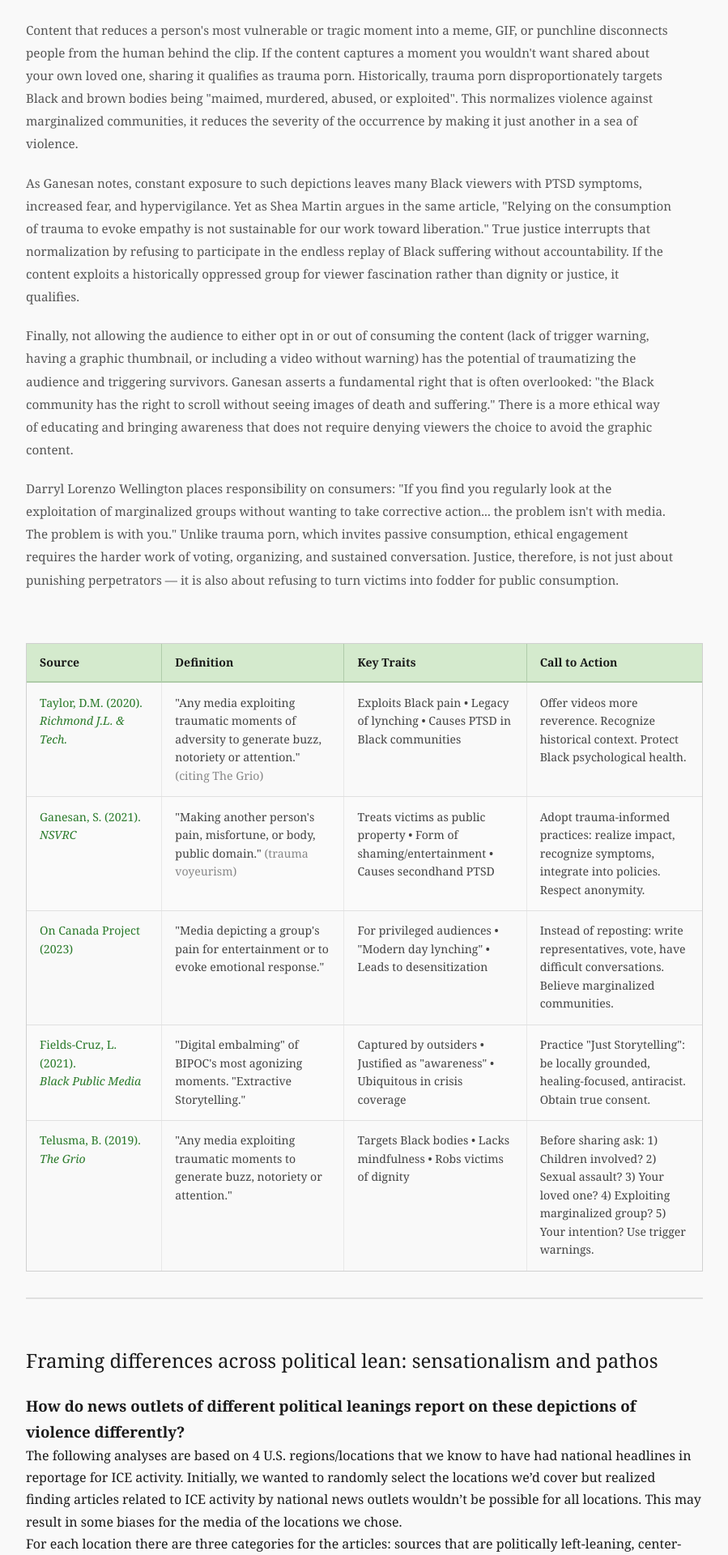
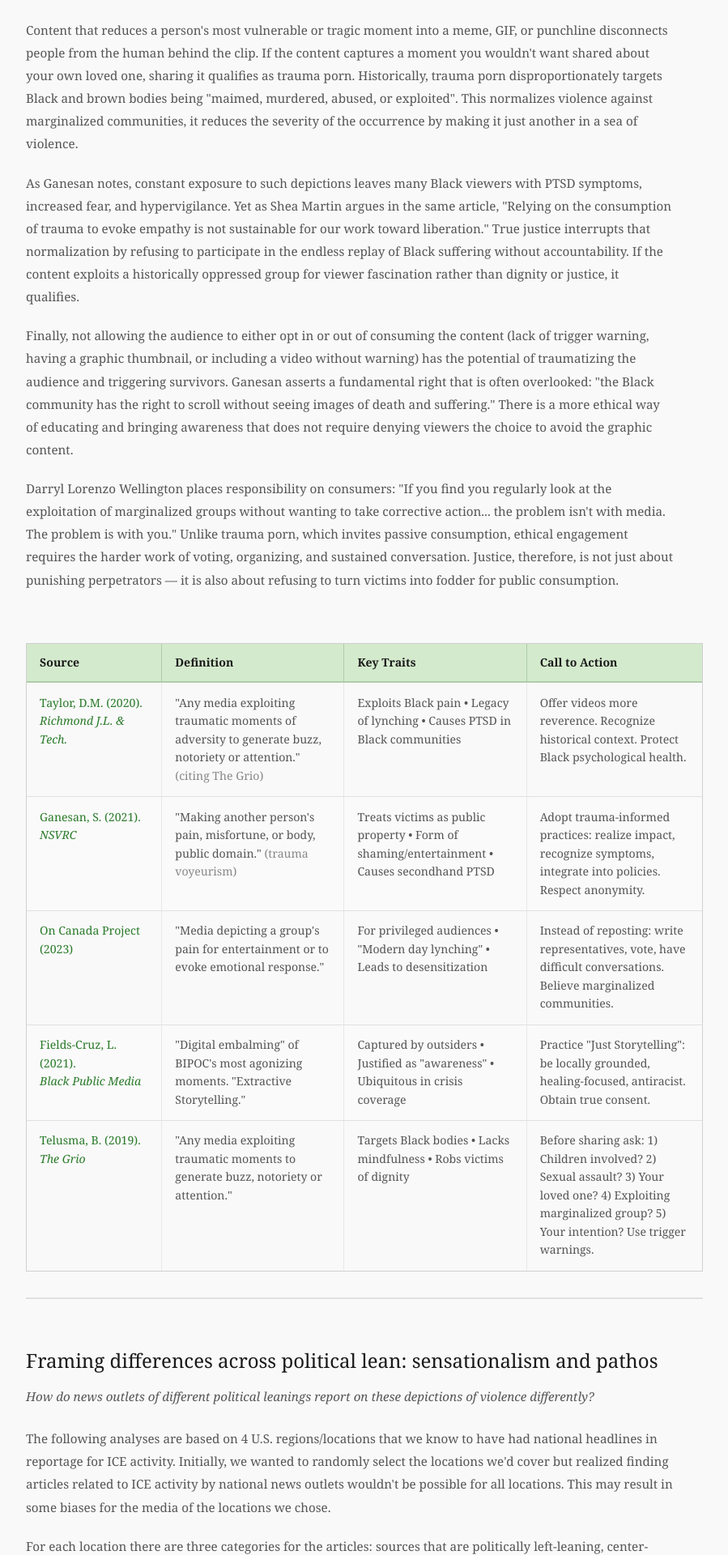
Before and after one commit to zoyaio/ice-rhetoric-data-justice-project, a Flask app: template templates/media_desensitization.html in a window 1280 px wide. Shown: the part 1560-3480 px from the top of the page at 81% size, without its empty margins (190-1089 px from the left). Run offline with Flask 3, Linux system fonts and the light colour scheme; the template is opened without the code that fills it, so the values that code supplies are empty; parts of the project's set-up code (start-up, migrations or seed data) failed here and were passed over.

Commit message:
styling changes

```diff
--- a/static/media_desensitization.css
+++ b/static/media_desensitization.css
@@ -7,28 +8,48 @@
     margin-bottom: 1.25rem;
 }
 
-/* ── Media Desensitization section ───────────────────────── */
-.desensitization-section {
-    margin-bottom: 3.5rem;
-    padding-bottom: 2rem;
-    border-bottom: 2px solid #e0e0e0;
+.section-sub {
+    font-family: Georgia, serif;
+    font-size: 0.95rem;
+    font-weight: normal;
+    font-style: italic;
+    color: #555;
+    max-width: 800px;
+    margin-top: -0.5rem;
+    margin-bottom: 1.5rem;
 }
 
-.body-text {
+.city-heading {
     font-family: Georgia, serif;
+    font-size: 1.15rem;
+    font-weight: normal;
+    color: #333;
+    margin-bottom: 0.75rem;
+}
+
+.prose {
+    font-family: Georgia, serif;
+    font-size: 0.95rem;
     color: #555;
-    font-size: 0.95rem;
     line-height: 1.85;
     max-width: 800px;
-}
-
-.body-text p {
     margin-bottom: 1.25rem;
 }
 
-.body-text p:last-child {
-    margin-bottom: 0;
+.prose.intro {
+    margin-bottom: 2.5rem;
 }
+
+.prose.map-label {
+    margin-top: 2rem;
+    margin-bottom: 1.5rem;
+}
+
+.city-section .prose {
+    margin-bottom: 1.5rem;
+}
+
+/* ── Chart image ────────────────────────────────────────────── */
 
 .section-chart {
     width: 100%;
@@ -50,9 +80,14 @@
     border-collapse: collapse;
     font-family: Georgia, serif;
     font-size: 0.88rem;
-    color: #444;
+    color: #555;
     line-height: 1.6;
 }
+
+.sources-table th:nth-child(1) { width: 20%; }
+.sources-table th:nth-child(2) { width: 27%; }
+.sources-table th:nth-child(3) { width: 27%; }
+.sources-table th:nth-child(4) { width: 26%; }
 
 .sources-table thead tr {
     background: #d4eacd;
@@ -95,11 +130,12 @@
     text-decoration: none;
 }
 
-.sources-table .cite-note {
+.cite-note {
     color: #888;
 }
 
-/* ── Map wrap ─────────────────────────────────────────────── */
+/* ── Map ────────────────────────────────────────────────────── */
+
 .map-wrap {
     height: 420px;
     overflow: hidden;
--- a/templates/base.html
+++ b/templates/base.html
@@ -11,7 +11,7 @@
     <nav>
         <a href="{{ url_for('home') }}">Home</a>
         <a href="{{ url_for('media_representation') }}">Media Representation</a>
-        <a href="{{ url_for('media_desensitization') }}">Media Focus</a>
+        <a href="{{ url_for('media_desensitization') }}">Media Depictions</a>
         <a href="{{ url_for('narratives_left_out') }}">Narratives Left Out</a>
     </nav>
 
--- a/templates/media_desensitization.html
+++ b/templates/media_desensitization.html
@@ -1,6 +1,6 @@
 {% extends "base.html" %}
 
-{% block title %}Media Focus{% endblock %}
+{% block title %}Media Depictions{% endblock %}
 
 {% block extra_css %}
 <link rel="stylesheet" href="{{ url_for('static', filename='media_desensitization.css') }}">
@@ -25,8 +25,8 @@
   }
 </script>
 
-<h1>Media Focus: how does media chose to tell stories?</h1>
-<p class="page-intro">In the previous section, we looked at whose stories media choses to tell. Now, within that already
+<h1>Media Depiction: how does media chose to tell stories?</h1>
+<p class="prose intro">In the previous section, we looked at whose stories media choses to tell. Now, within that already
     limited scope of people, this section will analyze how media depicts their life stories. Namely, we find a strong
     general media focus on including damage-based content. Within this framework, we then look at the differences in
     framing and reporting between media outlets with different leans and find that both the left and the right use
@@ -34,32 +34,30 @@
 </p>
 
 <!-- ── Media Desensitization ───────────────────────────────── -->
-<h2 class="page-header">Saturation of damage-based content, leading to desensitization</h2>
+<h2 class="section-heading">Saturation of damage-based content, leading to desensitization</h2>
 
 <div class="desensitization-section">
     <img src="{{ url_for('static', filename='images/trauma_porn_bar.png') }}"
          alt="Proportion of Trauma Porn Content by Search Query"
          class="section-chart">
 
-    <div class="body-text">
-        <p>The Grio identifies the concept of trauma porn as "...any type of media – be it written, photographed or filmed – which exploits traumatic moments of adversity to generate buzz, notoriety or social media attention". This pattern has deep historical roots, particularly in media portrayals of Black communities, stretching back to slavery-era imagery where enslaved bodies were displayed, photographed, and circulated as spectacles of punishment, torture, and death, often to reinforce racial hierarchies or satisfy morbid curiosity.</p>
-        <p>Although it may be difficult to distinguish between documentation that serves historical truth or justice and content that merely profits from BIPOC suffering, Ganesan offers a useful framework: the difference between "portrait" (individual-focused) and "landscape" (issue-focused) portrayals. Trauma voyeurism fixates on the specific victim as a spectacle, whereas justice-oriented coverage addresses systemic conditions. The lines the Grio draws can help us distinguish between wanting to capture the lived realities of people with the intention to bring awareness to those experiences in order to bring some form of change and the exploitation of those lived experiences that often lead to desensitization. Justice-oriented documentation respects the victim's right not to be cast as a perpetual spectacle; exploitation, by contrast, treats trauma as entertainment.</p>
-        <p>For example, sharing obscene or gruesome images involving children, especially if the child is identifiable, only compounds harm. Ganesan adds a critical racial dimension: research shows Black children as young as ten are perceived as less innocent and more fit for adult consequences, meaning they are denied the protective framing afforded to white children when their images circulate as trauma porn. If a child is present and identifiable, sharing the images without protection qualifies as trauma porn.</p>
-        <p>Content depicting sexual assault and circulating it as "news" or content only re-traumatizes the victim and may even be consumed by individuals who sensationalize this kind of violence. If the content shows someone being sexually violated and it is shared without consent or trigger warnings, it is trauma porn. Justice requires consent, anonymity where requested, and centering survivors' needs, not viral metrics.</p>
-        <p>Content that reduces a person's most vulnerable or tragic moment into a meme, GIF, or punchline disconnects people from the human behind the clip. If the content captures a moment you wouldn't want shared about your own loved one, sharing it qualifies as trauma porn. Historically, trauma porn disproportionately targets Black and brown bodies being "maimed, murdered, abused, or exploited". This normalizes violence against marginalized communities, it reduces the severity of the occurrence by making it just another in a sea of violence.</p>
-        <p>As Ganesan notes, constant exposure to such depictions leaves many Black viewers with PTSD symptoms, increased fear, and hypervigilance. Yet as Shea Martin argues in the same article, "Relying on the consumption of trauma to evoke empathy is not sustainable for our work toward liberation." True justice interrupts that normalization by refusing to participate in the endless replay of Black suffering without accountability. If the content exploits a historically oppressed group for viewer fascination rather than dignity or justice, it qualifies.</p>
-        <p>Finally, not allowing the audience to either opt in or out of consuming the content (lack of trigger warning, having a graphic thumbnail, or including a video without warning) has the potential of traumatizing the audience and triggering survivors. Ganesan asserts a fundamental right that is often overlooked: "the Black community has the right to scroll without seeing images of death and suffering." There is a more ethical way of educating and bringing awareness that does not require denying viewers the choice to avoid the graphic content.</p>
-        <p>Darryl Lorenzo Wellington places responsibility on consumers: "If you find you regularly look at the exploitation of marginalized groups without wanting to take corrective action... the problem isn't with media. The problem is with you." Unlike trauma porn, which invites passive consumption, ethical engagement requires the harder work of voting, organizing, and sustained conversation. Justice, therefore, is not just about punishing perpetrators — it is also about refusing to turn victims into fodder for public consumption.</p>
-    </div>
+    <p class="prose">The Grio identifies the concept of trauma porn as "...any type of media – be it written, photographed or filmed – which exploits traumatic moments of adversity to generate buzz, notoriety or social media attention". This pattern has deep historical roots, particularly in media portrayals of Black communities, stretching back to slavery-era imagery where enslaved bodies were displayed, photographed, and circulated as spectacles of punishment, torture, and death, often to reinforce racial hierarchies or satisfy morbid curiosity.</p>
+    <p class="prose">Although it may be difficult to distinguish between documentation that serves historical truth or justice and content that merely profits from BIPOC suffering, Ganesan offers a useful framework: the difference between "portrait" (individual-focused) and "landscape" (issue-focused) portrayals. Trauma voyeurism fixates on the specific victim as a spectacle, whereas justice-oriented coverage addresses systemic conditions. The lines the Grio draws can help us distinguish between wanting to capture the lived realities of people with the intention to bring awareness to those experiences in order to bring some form of change and the exploitation of those lived experiences that often lead to desensitization. Justice-oriented documentation respects the victim's right not to be cast as a perpetual spectacle; exploitation, by contrast, treats trauma as entertainment.</p>
+    <p class="prose">For example, sharing obscene or gruesome images involving children, especially if the child is identifiable, only compounds harm. Ganesan adds a critical racial dimension: research shows Black children as young as ten are perceived as less innocent and more fit for adult consequences, meaning they are denied the protective framing afforded to white children when their images circulate as trauma porn. If a child is present and identifiable, sharing the images without protection qualifies as trauma porn.</p>
+    <p class="prose">Content depicting sexual assault and circulating it as "news" or content only re-traumatizes the victim and may even be consumed by individuals who sensationalize this kind of violence. If the content shows someone being sexually violated and it is shared without consent or trigger warnings, it is trauma porn. Justice requires consent, anonymity where requested, and centering survivors' needs, not viral metrics.</p>
+    <p class="prose">Content that reduces a person's most vulnerable or tragic moment into a meme, GIF, or punchline disconnects people from the human behind the clip. If the content captures a moment you wouldn't want shared about your own loved one, sharing it qualifies as trauma porn. Historically, trauma porn disproportionately targets Black and brown bodies being "maimed, murdered, abused, or exploited". This normalizes violence against marginalized communities, it reduces the severity of the occurrence by making it just another in a sea of violence.</p>
+    <p class="prose">As Ganesan notes, constant exposure to such depictions leaves many Black viewers with PTSD symptoms, increased fear, and hypervigilance. Yet as Shea Martin argues in the same article, "Relying on the consumption of trauma to evoke empathy is not sustainable for our work toward liberation." True justice interrupts that normalization by refusing to participate in the endless replay of Black suffering without accountability. If the content exploits a historically oppressed group for viewer fascination rather than dignity or justice, it qualifies.</p>
+    <p class="prose">Finally, not allowing the audience to either opt in or out of consuming the content (lack of trigger warning, having a graphic thumbnail, or including a video without warning) has the potential of traumatizing the audience and triggering survivors. Ganesan asserts a fundamental right that is often overlooked: "the Black community has the right to scroll without seeing images of death and suffering." There is a more ethical way of educating and bringing awareness that does not require denying viewers the choice to avoid the graphic content.</p>
+    <p class="prose">Darryl Lorenzo Wellington places responsibility on consumers: "If you find you regularly look at the exploitation of marginalized groups without wanting to take corrective action... the problem isn't with media. The problem is with you." Unlike trauma porn, which invites passive consumption, ethical engagement requires the harder work of voting, organizing, and sustained conversation. Justice, therefore, is not just about punishing perpetrators — it is also about refusing to turn victims into fodder for public consumption.</p>
 
     <div class="sources-table-wrap">
         <table class="sources-table">
             <thead>
                 <tr>
-                    <th style="width: 20%;">Source</th>
-                    <th style="width: 27%;">Definition</th>
-                    <th style="width: 27%;">Key Traits</th>
-                    <th style="width: 26%;">Call to Action</th>
+                    <th>Source</th>
+                    <th>Definition</th>
+                    <th>Key Traits</th>
+                    <th>Call to Action</th>
                 </tr>
             </thead>
             <tbody>
@@ -99,16 +97,16 @@
 </div>
 
 <!-- ── Sensationalism and Pathos ───────────────────────────── -->
-<h2 class="page-header">Framing differences across political lean: sensationalism and pathos </h2>
-<h3 class=”section-subheader”>How do news outlets of different political leanings report on these depictions of violence differently?</h3>
+<h2 class="section-heading">Framing differences across political lean: sensationalism and pathos</h2>
+<h3 class="section-sub">How do news outlets of different political leanings report on these depictions of violence differently?</h3>
 
-<p class=”section-summary”>The following analyses are based on 4 U.S. regions/locations that we know to have had national
-    headlines in reportage for ICE activity. Initially, we wanted to randomly select the locations we’d cover but
-    realized finding articles related to ICE activity by national news outlets wouldn’t be possible for all locations.
+<p class="prose">The following analyses are based on 4 U.S. regions/locations that we know to have had national
+    headlines in reportage for ICE activity. Initially, we wanted to randomly select the locations we'd cover but
+    realized finding articles related to ICE activity by national news outlets wouldn't be possible for all locations.
     This may result in some biases for the media of the locations we chose.
 </p>
 
-<p class=”section-summary”>For each location there are three categories for the articles: sources that are politically
+<p class="prose">For each location there are three categories for the articles: sources that are politically
     left-leaning, center-leaning, and right-leaning, randomly selected from the current AllSides Media Bias Ratings
     chart. The categories have two articles — each from different sources but the same political leaning — that were
     analyzed by the rhetoric used to present the occurrence of ICE and/or immigration related activity. Our aim was
@@ -116,15 +114,15 @@
     institutions such as ICE and DHS.
 </p>
 
-<p class=”section-summary”>Through this, we found that left-leaning sources often rely on pathos that evokes empathy
+<p class="prose">Through this, we found that left-leaning sources often rely on pathos that evokes empathy
     towards undocumented immigrants, causing a hyper-emotional state, distress, or hopelessness. The center-leaning
     articles contained many quotes which appear to be part of a strategy of objectivity, but some also contained more
     quotes from either the side of ICE and related parties or from those empathetic towards undocumented immigrants.
-    The right-leaning sources often used the same type of descriptors before a subject — such as “Alien” — and also
+    The right-leaning sources often used the same type of descriptors before a subject — such as "Alien" — and also
     tried to stir emotion, but on the side of anxiety.
 </p>
 
-<p class="map-subtext">Click a city on the map to jump to its section.</p>
+<p class="prose map-label">Here is a map of all the regions we chose to analyze, overlaid with the heatmap showing distribution of media representation from the previous section. Click a city on the map to jump to its content analysis.</p>
 <div class="map-wrap">
     {{ choropleth|safe }}
 </div>
@@ -152,18 +150,18 @@
 
 {% for city, analysis in media_analysis.items() %}
 <div class="city-section" id="section-{{ city | lower | replace(' ', '-') }}">
-    <h3>{{ city }}</h3>
-    <p class="city-desc">{{ analysis.desc }}</p>
+    <h3 class="city-heading">{{ city }}</h3>
+    <p class="prose">{{ analysis.desc }}</p>
     <div class="lean-cards-grid">
         {% for card in analysis.cards %}
         <div class="lean-card {{ card.lean }}" onclick="flipCard(this)">
             <div class="lean-card-front">
                 <div class="lean-card-label">{{ card.lean | title }} Leaning: {{ card.sources }}</div>
-                <p class="lean-card-short">{{ card.short_text }}</p>
+                <p class="card-text">{{ card.short_text }}</p>
                 <span class="lean-flip-hint">click to read more →</span>
             </div>
             <div class="lean-card-back">
-                <p class="lean-card-long">{{ card.long_text }}</p>
+                <p class="card-text">{{ card.long_text }}</p>
                 <span class="lean-flip-hint">click to go back</span>
             </div>
         </div>
```
Also changed, not shown: other parts of static/media_desensitization.css (+21 -74 lines), data.py (+12 -2 lines), data_processing/data/live/data - org_description.csv (added, +7 -0 lines), templates/narratives_left_out.html (+26 -2 lines).
